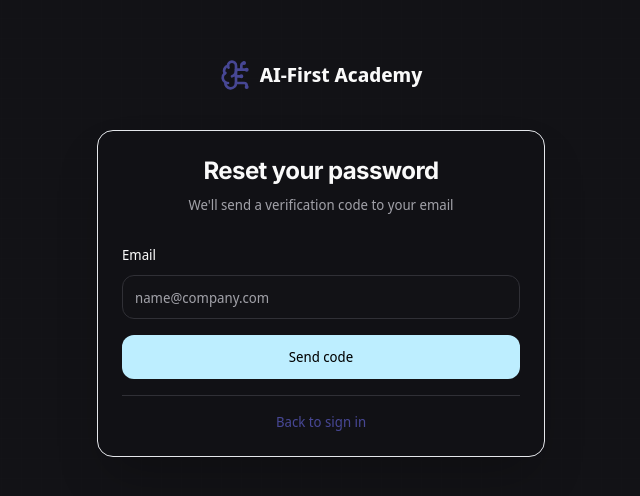
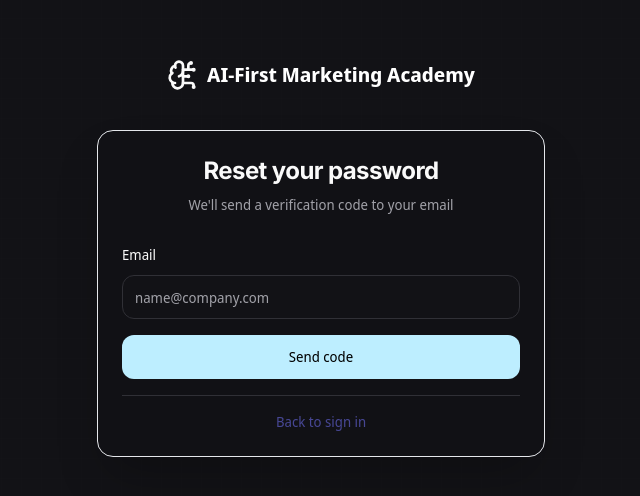
Before and after one commit to Lunim-Corporate/aifirstacademy, a React (Vite) app: page /ForgotPassword in a window 1280 px wide. Shown: the part 142-638 px from the top of the page, without its empty margins (319-959 px from the left). Built offline with nearby package versions, Linux system fonts and the light colour scheme; no server answers.

Commit message:
Improve forgot password form validation

```diff
--- a/client/pages/ForgotPassword.tsx
+++ b/client/pages/ForgotPassword.tsx
@@ -49,8 +49,8 @@ export default function ForgotPassword() {
       <div className="relative w-full max-w-md">
         <div className="text-center mb-8">
           <Link to="/" className="inline-flex items-center">
-            <BrainCircuit className="h-8 w-8 text-brand-600" />
-            <span className="ml-2 text-xl font-bold gradient-text">AI-First Academy</span>
+            <BrainCircuit className="h-8 w-8 text-primary-600" />
+            <span className="ml-2 text-xl font-bold" style={{color: 'white'}}>AI-First Marketing Academy</span>
           </Link>
         </div>
         <Card className="border-gray-200 dark:border-gray-700/50 shadow-2xl bg-background/80 backdrop-blur">
```
